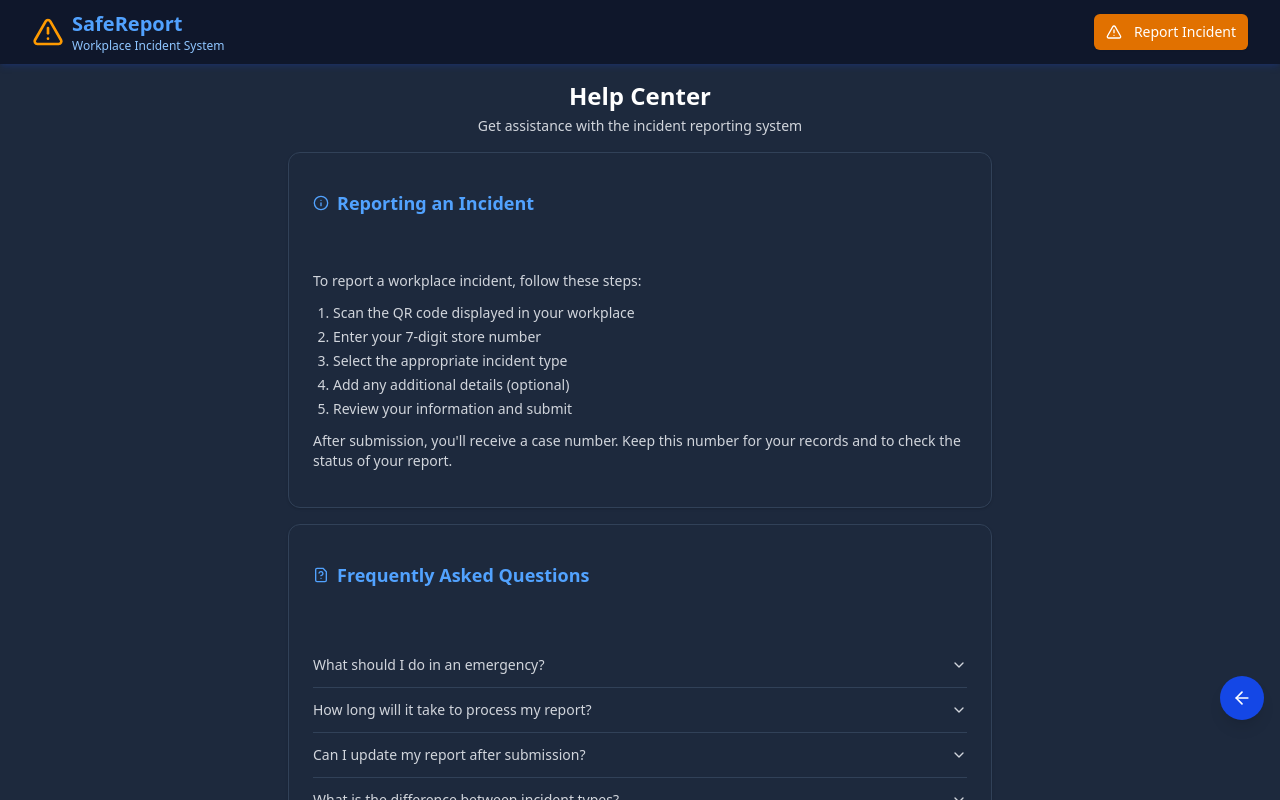
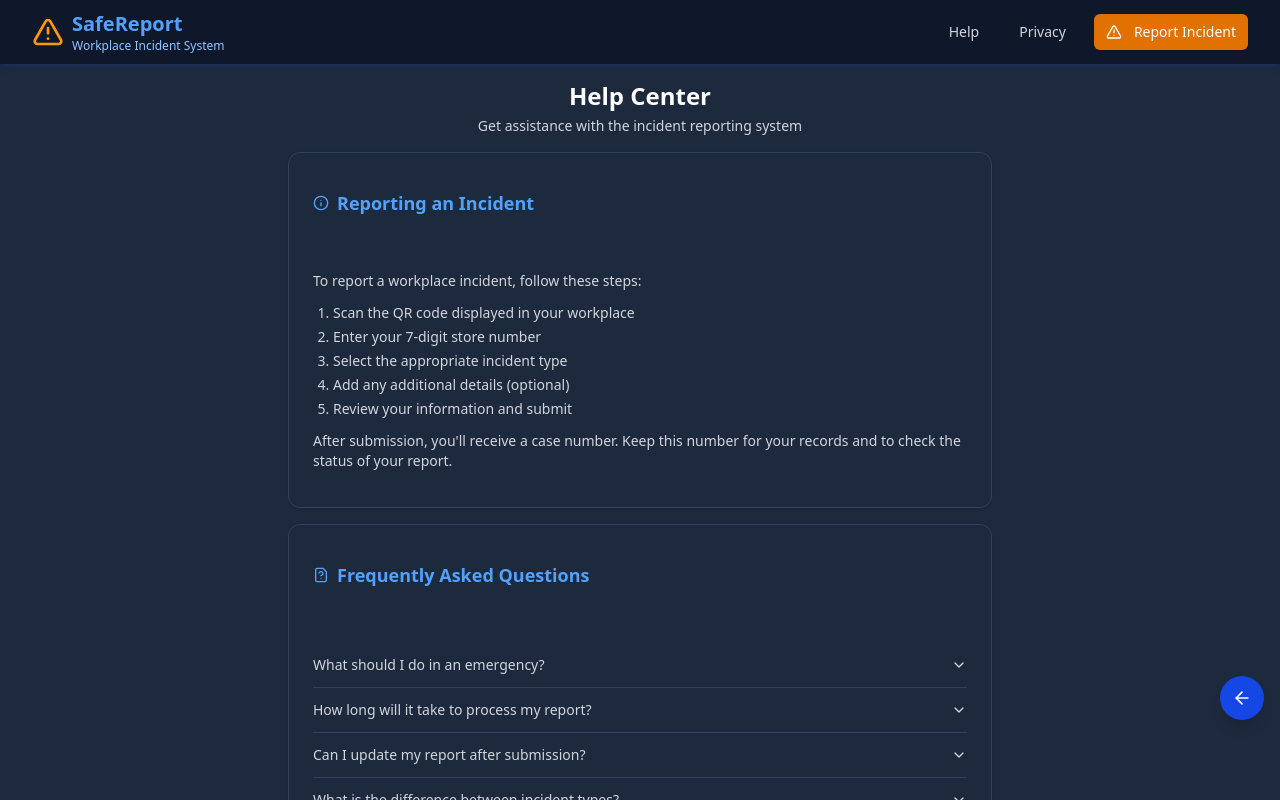
Before and after one commit to mehrand3v/incidentReports-v2, a React (Vite) app: page /help in a window 1280 px wide. Shown: the top 800 px of the page. Built offline with nearby package versions, Linux system fonts and the light colour scheme; no server answers.

Commit message:
incident types adjustments

```diff
--- a/src/components/employee/EmployeeLayout.jsx
+++ b/src/components/employee/EmployeeLayout.jsx
@@ -4,23 +4,16 @@ import { Outlet, useLocation } from "react-router-dom";
 import Navbar from "../shared/Navbar";
 import Footer from "../shared/Footer";
 import SimplifiedFooter from "../shared/SimplifiedFooter";
-import LoginFooter from "../shared/LoginFooter";
 import { logPageView } from "../../services/analytics";
 
 const EmployeeLayout = () => {
   const location = useLocation();
 
-  // Check which page we're on to determine which footer to show
+  // Determine if we're on the report page (main page or /report path)
   const isReportPage =
     location.pathname === "/" || location.pathname === "/report";
-  const isLoginPage = location.pathname === "/login";
-
-  // Use LoginFooter for login page, SimplifiedFooter for report page, and regular Footer for other pages
-  const getFooter = () => {
-    if (isLoginPage) return <LoginFooter />;
-    if (isReportPage) return <SimplifiedFooter />;
-    return <Footer />;
-  };
+  const isHelpPage = location.pathname === "/help";
+  const isPrivacyPage = location.pathname === "/privacy";
 
   // Log page view
   useEffect(() => {
@@ -35,7 +28,9 @@ const EmployeeLayout = () => {
           <Outlet />
         </div>
       </main>
-      {getFooter()}
+      {!isReportPage && isHelpPage && <SimplifiedFooter />}
+      {!isReportPage && isPrivacyPage && <SimplifiedFooter />}
+      {!isReportPage && !isHelpPage && !isPrivacyPage && <Footer />}
     </div>
   );
 };
--- a/src/components/shared/Navbar.jsx
+++ b/src/components/shared/Navbar.jsx
@@ -10,6 +10,7 @@ import {
   BarChart,
   Search,
   X,
+  HelpCircle,
 } from "lucide-react";
 import { Button } from "@/components/ui/button";
 import { useAuth } from "../../hooks/useAuth";
@@ -89,6 +90,23 @@ const Navbar = () => {
                     Settings
                   </Link>
                 )}
+              </>
+            )}
+
+            {!isAdmin && (
+              <>
+                <Link
+                  to="/help"
+                  className="text-gray-300 hover:text-white px-3 py-2 rounded-md text-sm font-medium"
+                >
+                  Help
+                </Link>
+                <Link
+                  to="/privacy"
+                  className="text-gray-300 hover:text-white px-3 py-2 rounded-md text-sm font-medium"
+                >
+                  Privacy
+                </Link>
               </>
             )}
 
@@ -203,10 +221,35 @@ const Navbar = () => {
               </>
             )}
 
+            {!isAdmin && (
+              <>
+                <Link
+                  to="/help"
+                  className="block text-white hover:bg-blue-900 px-3 py-2 rounded-md font-medium"
+                  onClick={closeMenu}
+                >
+                  <div className="flex items-center">
+                    <HelpCircle className="h-5 w-5 mr-2" />
+                    Help
+                  </div>
+                </Link>
+                <Link
+                  to="/privacy"
+                  className="block text-white hover:bg-blue-900 px-3 py-2 rounded-md font-medium"
+                  onClick={closeMenu}
+                >
+                  <div className="flex items-center">
+                    <Shield className="h-5 w-5 mr-2" />
+                    Privacy
+                  </div>
+                </Link>
+              </>
+            )}
+
             {!isAdmin && !isEmployeeReport && (
               <Link
                 to="/"
-                className="block text-white bg-amber-700 hover:bg-amber-600 px-3 py-2 rounded-md font-medium !cursor-pointer"
+                className="block text-white bg-amber-700 hover:bg-amber-600 px-3 py-2 rounded-md font-medium cursor-pointer"
                 onClick={closeMenu}
               >
                 <div className="flex items-center">
--- a/src/pages/AdminLoginPage.jsx
+++ b/src/pages/AdminLoginPage.jsx
@@ -18,7 +18,7 @@ import LoadingSpinner from "../components/shared/LoadingSpinner";
 import { useAuth } from "../hooks/useAuth";
 import { logPageView } from "../services/analytics";
 import Navbar from "../components/shared/Navbar";
-import LoginFooter from "../components/shared/LoginFooter";
+// import LoginFooter from "../components/shared/LoginFooter";
 
 const AdminLoginPage = () => {
   // Form state
@@ -178,7 +178,7 @@ const AdminLoginPage = () => {
         </div>
       </main>
 
-      <LoginFooter />
+
     </div>
   );
 };
```
